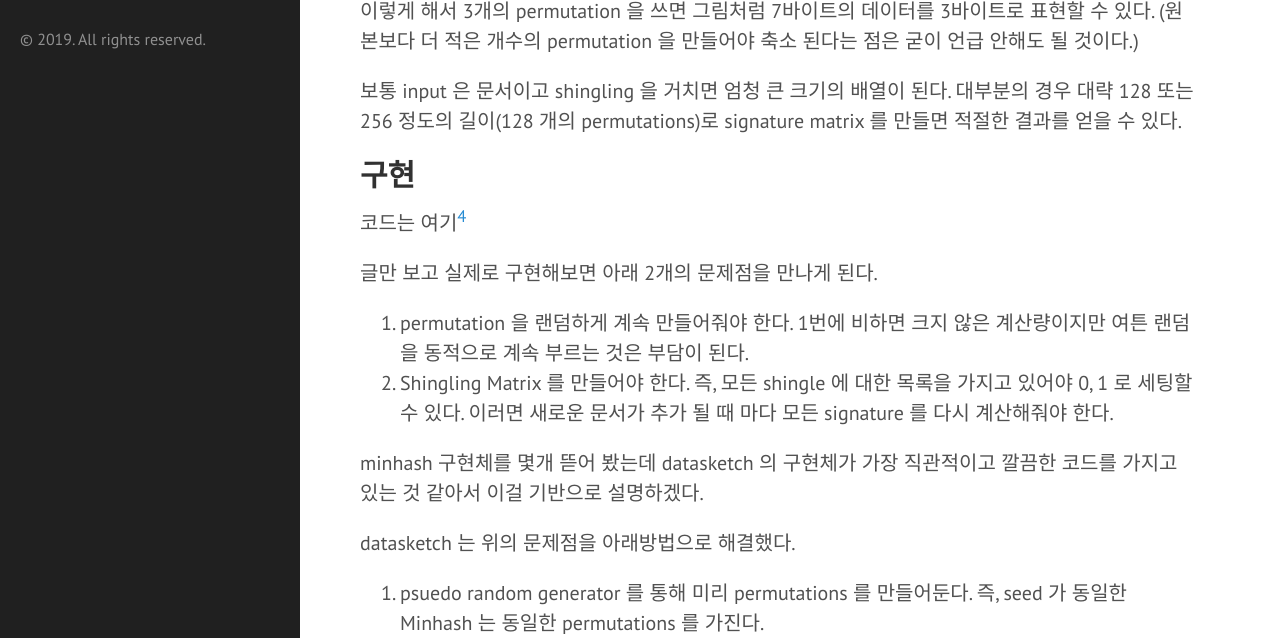
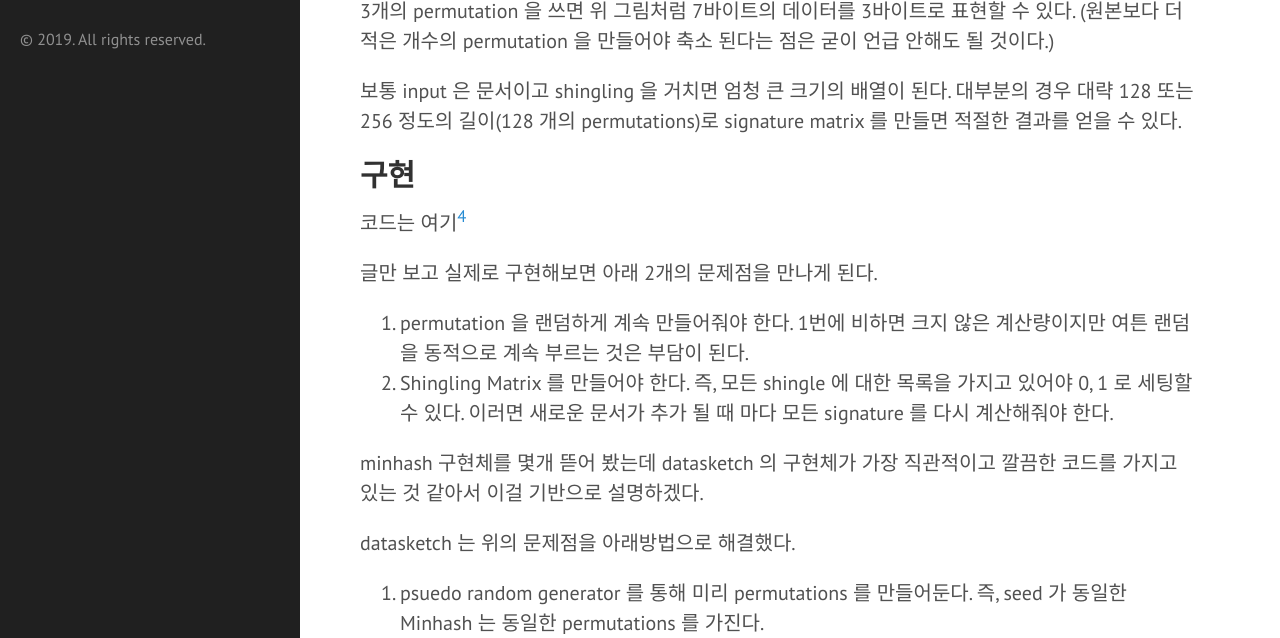
Before and after one commit to haandol/haandol.github.com, a Jekyll site: the page built from _posts/2019-05-25-minhash-algorithm-explained.md, in a window 1280 px wide and 900 px high, scrolled down 3165 px, cut to the strip 262-900 px from the top of the window. Built offline with Jekyll 4.4.1, drawn with Linux system fonts in a browser that asks for light colours; comment, search, counter and statistics services are not loaded.

Commit message:
correct sentence

```diff
--- a/_posts/2019-05-25-minhash-algorithm-explained.md
+++ b/_posts/2019-05-25-minhash-algorithm-explained.md
@@ -91,7 +91,7 @@ Minhash 는 아래 3개의 스텝으로 구성되어 있다.
 
 ![](https://cdn-images-1.medium.com/max/2400/1*WKNfxHCviPHTFavK_dQflw.png)
 
-이렇게 해서 3개의 permutation 을 쓰면 그림처럼 7바이트의 데이터를 3바이트로 표현할 수 있다. (원본보다 더 적은 개수의 permutation 을 만들어야 축소 된다는 점은 굳이 언급 안해도 될 것이다.)
+3개의 permutation 을 쓰면 위 그림처럼 7바이트의 데이터를 3바이트로 표현할 수 있다. (원본보다 더 적은 개수의 permutation 을 만들어야 축소 된다는 점은 굳이 언급 안해도 될 것이다.)
 
 보통 input 은 문서이고 shingling 을 거치면 엄청 큰 크기의 배열이 된다. 대부분의 경우 대략 128 또는 256 정도의 길이(128 개의 permutations)로 signature matrix 를 만들면 적절한 결과를 얻을 수 있다.
 
```
